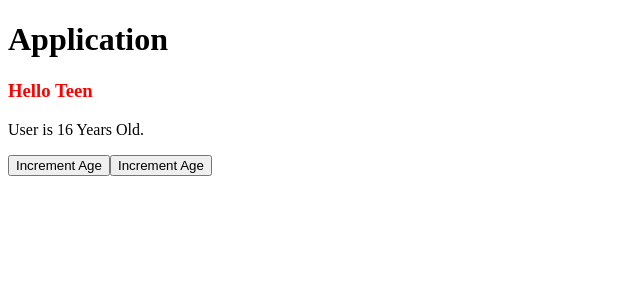
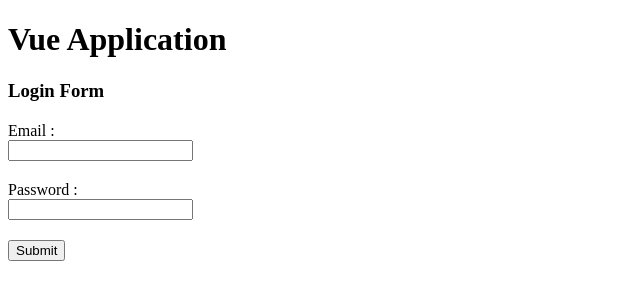
Before and after one commit to absurdengineer/vue-first-app, a Vue app: page / in a window 1280 px wide. Shown: the top 300 px of the page, without its empty margins (0-640 px from the left). Built offline with nearby package versions, Linux system fonts and the light colour scheme.

Commit message:
Slots and Form Submissions.

```diff
--- a/src/App.vue
+++ b/src/App.vue
@@ -1,29 +1,67 @@
 <template>
-  <h1>Application</h1>
-  <greeting :age="age" />
-  <user :age="age" @age-change="handleAgeChange" />
+  <h1>Vue Application</h1>
+  <login-form name="Login Form" :handleSubmit="handleSubmit">
+    <custom-input
+      v-for="field in fields"
+      :key="field"
+      :name="field.name"
+      :type="field.type"
+      :label="field.label"
+      :required="field.required"
+      @custom-input="handleInput"
+    />
+  </login-form>
 </template>
 
 <script>
-import Greeting from "./components/Greeting.vue";
-import User from "./components/User.vue";
+import LoginForm from "./components/LoginForm.vue";
+import CustomInput from "./components/CustomInput.vue";
 
 export default {
   name: "App",
+  components: {
+    LoginForm,
+    CustomInput,
+  },
   data() {
     return {
-      age: 16,
+      formData: {
+        email: "",
+        password: "",
+      },
+      fields: [
+        {
+          name: "email",
+          type: "email",
+          label: "Email",
+          required: true,
+        },
+        {
+          name: "password",
+          type: "password",
+          label: "Password",
+          required: true,
+        },
+      ],
     };
   },
   methods: {
-    handleAgeChange(order) {
-      if (order === "i") this.age++;
-      else this.age--;
+    handleInput(event) {
+      this.formData[event.target.name] = event.target.value;
     },
-  },
-  components: {
-    Greeting,
-    User,
+    handleSubmit() {
+      console.log("Submitted");
+      console.log("Data : ", this.formData);
+      alert(
+        ` Data Submitted with \n Email : ${this.formData.email} \n Password : ${this.formData.password}`
+      );
+    },
   },
 };
 </script>
+
+<style>
+.mt-20 {
+  margin-top: 20px;
+}
+</style>
--- /dev/null
+++ b/src/components/CustomInput.vue
@@ -0,0 +1,27 @@
+<template>
+  <div class="mt-20">
+    <label>{{ label }} : </label>
+    <br />
+    <input
+      :type="type"
+      :name="name"
+      @input="handleInput"
+      :required="required"
+    />
+    <br />
+  </div>
+</template>
+
+<script>
+export default {
+  name: "CustomInput",
+  props: ["name", "label", "type", "required"],
+  methods: {
+    handleInput(event) {
+      this.$emit("custom-input", event);
+    },
+  },
+};
+</script>
+
+<style></style>
--- /dev/null
+++ b/src/components/LoginForm.vue
@@ -0,0 +1,17 @@
+<template>
+  <h3>{{ name }}</h3>
+  <form @submit.prevent="handleSubmit">
+    <slot></slot>
+    <button class="mt-20">Submit</button>
+  </form>
+</template>
+
+<script>
+export default {
+  name: "LoginForm",
+  components: {},
+  props: ["name", "handleSubmit"],
+};
+</script>
+
+<style></style>
```
